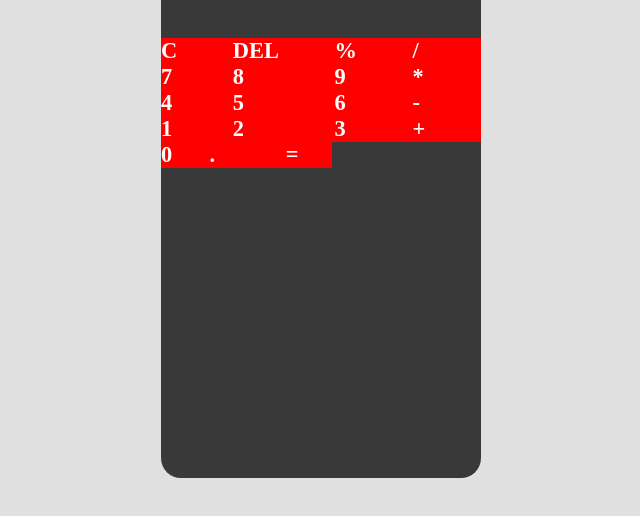
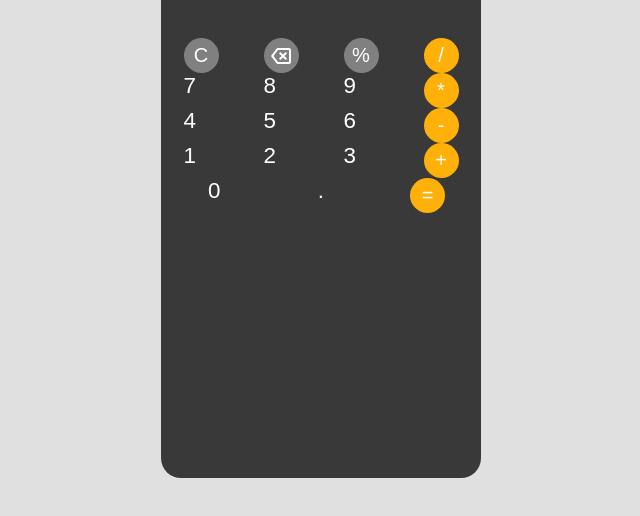
Before and after one commit to gfloriano11/calculator-app, a plain HTML site: page code/frontend/index.html in a window 1280 px wide. Shown: the part 202-718 px from the top of the page, without its empty margins (319-959 px from the left). Drawn offline with nearby package versions, Linux system fonts and the light colour scheme.

Commit message:
feat: create the style to yellow buttons

```diff
--- a/code/frontend/index.html
+++ b/code/frontend/index.html
@@ -5,6 +5,7 @@
     <meta name="viewport" content="width=device-width, initial-scale=1.0">
     <link rel="stylesheet" href="style/global.css">
     <link rel="stylesheet" href="style/style.css">
+    <link rel="stylesheet" href="https://fonts.googleapis.com/css2?family=Material+Symbols+Outlined:opsz,wght,FILL,GRAD@20..48,100..700,0..1,-50..200">
     <title>Calculadora</title>
 </head>
 <body>
@@ -21,23 +22,23 @@
                 </section>
                  <section id="keys_container">
                     <div id="keys">
-                        <div id="clear_container">
-                            <div id="clear">
+                        <div class="gray_symbol_container">
+                            <div class="gray_symbol">
                                 <p>C</p>
                             </div>
                         </div>
-                        <div id="delete_container">
-                            <div id="delete">
-                                <p>DEL</p>
+                        <div class="gray_symbol_container">
+                            <div class="gray_symbol">
+                                <p class="material-symbols-outlined">backspace</p>
                             </div>
                         </div>
-                        <div id="percentage_container">
-                            <div id="percentage">
+                        <div class="gray_symbol_container">
+                            <div class="gray_symbol">
                                 <p>%</p>
                             </div>
                         </div>
-                        <div id="division_container">
-                            <div id="division">
+                        <div class="yellow_symbol_container">
+                            <div class="yellow_symbol">
                                 <p>/</p>
                             </div>
                         </div>
@@ -56,8 +57,8 @@
                                 <p>9</p>
                             </div>
                         </div>
-                        <div id="multiply_container">
-                            <div id="multiply">
+                        <div class="yellow_symbol_container">
+                            <div class="yellow_symbol">
                                 <p>*</p>
                             </div>
                         </div>
@@ -76,8 +77,8 @@
                                 <p>6</p>
                             </div>
                         </div>
-                        <div id="minus_container">
-                            <div id="minus">
+                        <div class="yellow_symbol_container">
+                            <div class="yellow_symbol">
                                 <p>-</p>
                             </div>
                         </div>
@@ -96,8 +97,8 @@
                                 <p>3</p>
                             </div>
                         </div>
-                        <div id="plus_container">
-                            <div id="plus">
+                        <div class="yellow_symbol_container">
+                            <div class="yellow_symbol">
                                 <p>+</p>
                             </div>
                         </div>
@@ -114,8 +115,8 @@
                                     <p>.</p>
                                 </div>
                             </div>
-                            <div id="equal_container">
-                                <div id="equal">
+                            <div class="yellow_symbol_container equal_container">
+                                <div class="yellow_symbol">
                                     <p>=</p>
                                 </div>
                             </div>
--- a/code/frontend/style/global.css
+++ b/code/frontend/style/global.css
@@ -1,10 +1,7 @@
-@import url('https://fonts.googleapis.com/css2?family=Inter:ital,opsz,wght@0,14..32,100..900;1,14..32,100..900&family=Poppins:ital,wght@0,100;0,200;0,300;0,400;0,500;0,600;0,700;0,800;0,900;1,100;1,200;1,300;1,400;1,500;1,600;1,700;1,800;1,900&display=swap');
-
 *{
     margin: 0;
     padding: 0;
     --background-color: rgb(224, 224, 224);
-    /* --font-family: 'Poppins'; */
 }
 
 body{
--- a/code/frontend/style/style.css
+++ b/code/frontend/style/style.css
@@ -35,16 +35,22 @@
     padding-right: 2vw;
 }
 
+#keys_container{
+    font-family: sans-serif;
+}
+
 #keys{
     color: white;
     font-size: 1.4rem;
-    font-weight: 900;
     display: grid;
     grid-template-columns: auto auto auto auto;
     grid-template-rows: auto auto auto auto;
+    justify-content: space-around;
 
     & div{
-        background-color: red;
+        border-radius: 50%;
+        width: 35px;
+        height: 35px;
     }
 }
 
@@ -55,17 +61,38 @@
 #not_grid{
     color: white;
     font-size: 1.4rem;
-    font-weight: 900;
     width: 100%;
     display: flex;
-    /* justify-content: right; */
+    justify-content: space-around;
 
     & div{
-        background-color: red;
+        border-radius: 50%;
+        width: 35px;
+        height: 35px;
     }
 }
 
-#
+.gray_symbol_container{
+    background-color: gray;
+}
+
+.gray_symbol{
+    font-size: 20px;
+    display: flex;
+    justify-content: center;
+    align-items: center;
+}
+
+.yellow_symbol_container{
+    background-color: rgb(255, 177, 10);
+}
+
+.yellow_symbol{
+    font-size: 20px;
+    display: flex;
+    justify-content: center;
+    align-items: center;
+}
 
 #zero_container{
     width: 50%;
@@ -85,14 +112,11 @@
     justify-content: center;
 }
 
-#equal_container{
-    width: 25%;
+.equal_container{
+    /* margin-left: 6vw; */
+    /* width: 25%; */
 }
 
-#equal{
-    display: flex;
-    justify-content: center;
-}
 
 @media (min-width: 320px) and (max-width: 425px){
 
```
